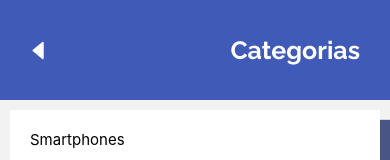
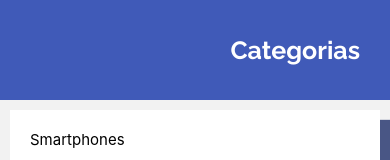
Before and after one commit to fedemoretto11/ecommerce-app-coderhouse, a React Native app: screen / in a window 390 px wide. Shown: the top 160 px of the page. Built offline with nearby package versions, Linux system fonts and the light colour scheme.

Commit message:
Ageregado para que quite la opcion de volver en caso de que no se pueda por falta de pantalla hacia atras

```diff
--- a/src/components/Header.jsx
+++ b/src/components/Header.jsx
@@ -7,9 +7,16 @@ const Header = ({ title, navigation }) => {
 
   return (
         <View style={styles.headerContainer}>
-          <TouchableOpacity onPress={navigation.goBack}>
+          {
+            navigation.canGoBack()
+            ?
+            <TouchableOpacity onPress={navigation.goBack}>
                 <AntDesign name="caretleft" size={20} color="white" />
             </TouchableOpacity>
+            :
+            <View /> // Forma provisoria
+          }
+
           <Text style={styles.headerTitle}>{title}</Text>
         </View>
   );
```
